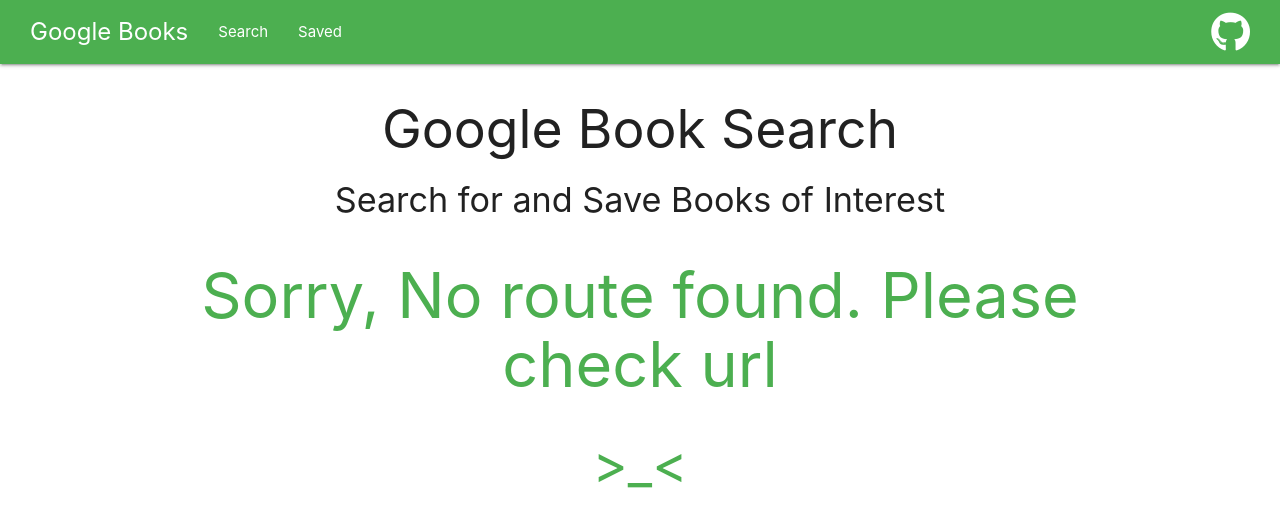
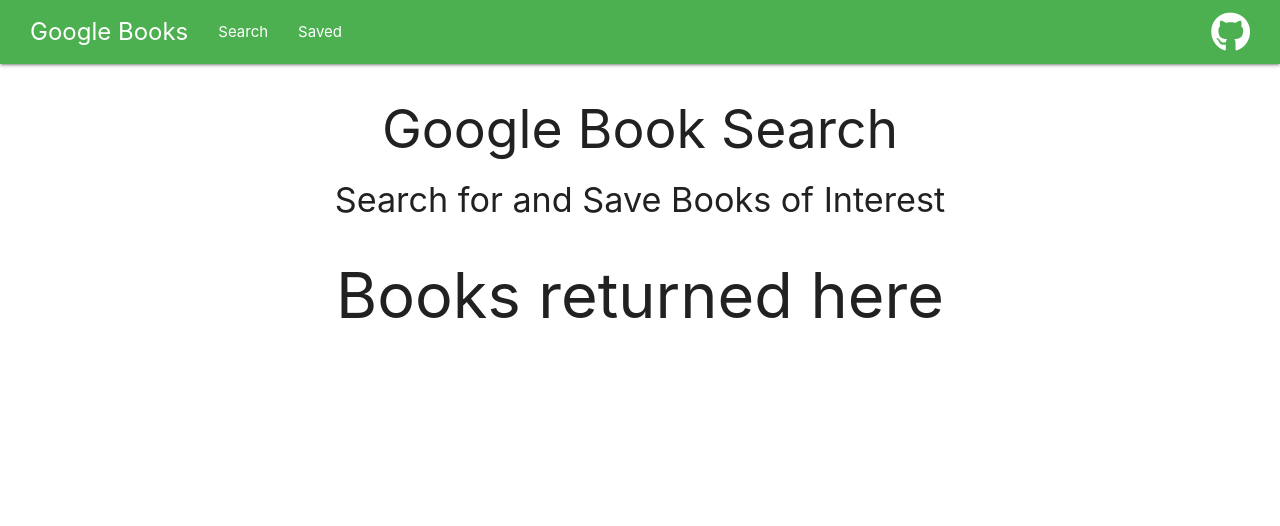
Before and after one commit to 0xBull24/Digital-Library, a React (Create React App) app in the folder client/: page /saved in a window 1280 px wide. Shown: the top 526 px of the page. Built offline with nearby package versions, Linux system fonts and the light colour scheme; no server answers.

Commit message:
WIP: saved books being loaded into state and save page

```diff
--- a/client/src/App.js
+++ b/client/src/App.js
@@ -3,6 +3,7 @@
 import Navbar from './components/Navbar'
 import Jumbotron from './components/Jumbotron'
 import Search from './pages/Search'
+import Saved from './pages/Saved'
 import NoMatch from './pages/NoMatch'
 import './App.css';
 
@@ -33,6 +34,7 @@
             <Switch>
               <Route exact path='/' component={ Search } />
               <Route exact path='/search' component={ Search } />
+              <Route exact path='/saved' component={ Saved } />
               <Route component={ NoMatch } />
             </Switch>
           </Router>
--- a/client/src/components/cards/cards.js
+++ b/client/src/components/cards/cards.js
@@ -12,7 +12,7 @@
                         <p><strong>{props.title}</strong></p>
                     </div>
                     <div className="card-action">
-                        <a id={props.id} className="waves-effect btn green" onClick={props.save}>Save</a>
+                        <button id={props.id} className="waves-effect btn green" onClick={props.save}>Save</button>
                         <a className="waves-effect btn green" href={props.info} target="_blank" rel="noopener noreferrer">View More</a>
                     </div>
                 </div>
--- a/client/src/pages/NoMatch/nomatch.js
+++ b/client/src/pages/NoMatch/nomatch.js
@@ -1,4 +1,4 @@
-import React, { Component } from 'react';
+import React from 'react';
 import './nomatch.css'
 
 const NoMatch = props => {
@@ -8,7 +8,6 @@
             <h2>&gt;_&lt;</h2>
         </div>
     )
-
 }
 
 export default NoMatch;
--- /dev/null
+++ b/client/src/pages/Saved/index.js
@@ -0,0 +1 @@
+export { default } from './saved'
--- /dev/null
+++ b/client/src/pages/Saved/saved.js
@@ -0,0 +1,32 @@
+import React, { Component } from 'react';
+import './saved.css';
+import API from '../../utils/api';
+
+class Saved extends Component {
+
+    state = {
+        books: [],
+    }
+
+    // Grab all books from database on load
+    componentDidMount() {
+        API.getSavedBooks()
+        .then(res => {
+            console.log(res.data)
+            this.setState({ books: res.data })
+        })
+        .catch(err => {
+            console.log('Database retrieve Error', err);
+        });
+    }
+
+    render() {
+        return (
+            <div className="center-align">
+                <h1>Books returned here</h1>
+            </div>
+        )
+    }
+}
+
+export default Saved;
--- a/client/src/pages/Search/search.js
+++ b/client/src/pages/Search/search.js
@@ -1,7 +1,7 @@
 import React, { Component } from 'react';
 import './search'
-import Search from '../../components/Search'
-import Card from '../../components/cards'
+import Search from '../../components/Search';
+import Card from '../../components/cards';
 
 import API from '../../utils/api';
 
```
Also changed, not shown: client/src/pages/Saved/saved.css (added).
